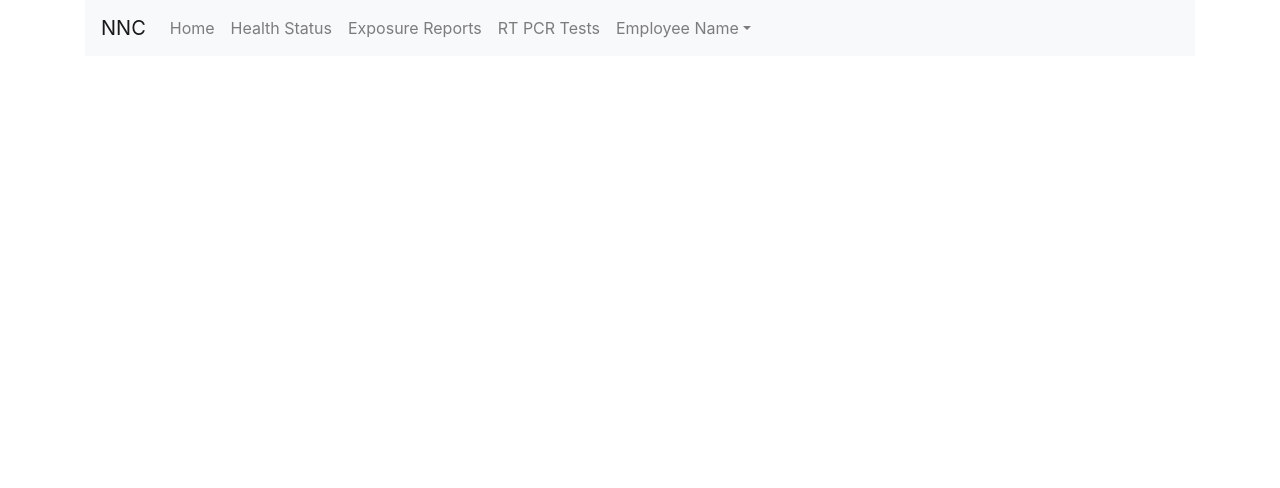
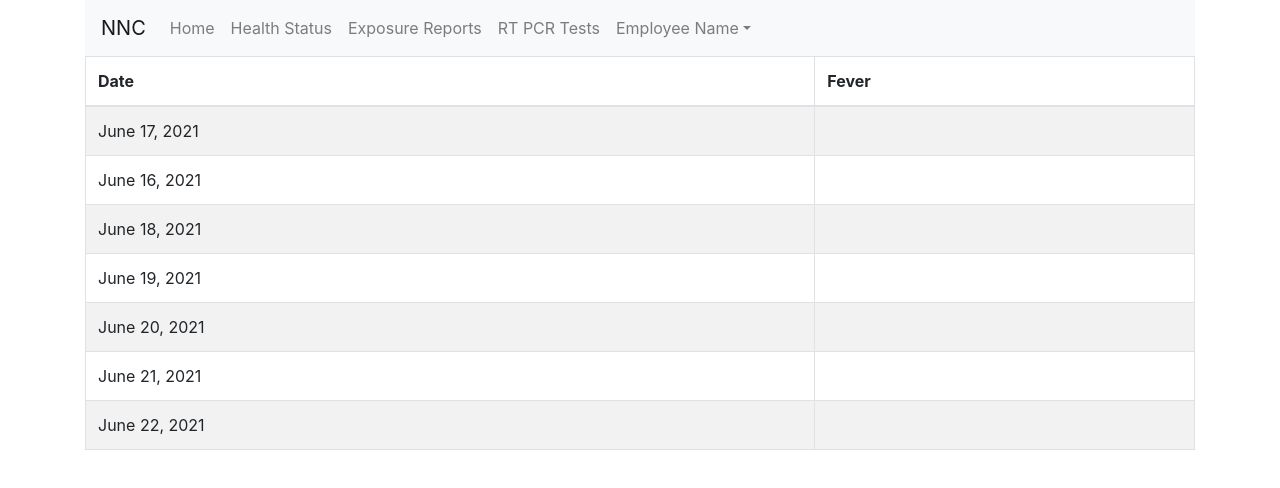
Before and after one commit to hannalalia/health-monitoring, a React (Create React App) app: page /Health in a window 1280 px wide. Shown: the top 488 px of the page. Built offline with nearby package versions, Linux system fonts and the light colour scheme.

Commit message:
add basic react table template

```diff
--- a/src/components/HealthStatus.js
+++ b/src/components/HealthStatus.js
@@ -1,9 +1,115 @@
-import React from 'react';
+import React, {useMemo} from 'react';
 import {Table} from 'react-bootstrap';
+import {useTable} from 'react-table';
+
+
+
 function HealthStatus() {
+    const data = useMemo(
+        () => [
+            {
+                "id": 1,
+                "date": "June 17, 2021",
+                "fever": false
+            },
+            {
+                "id": 2,
+                "date": "June 16, 2021",
+                "fever": false
+            },
+            {
+                "id": 3,
+                "date": "June 18, 2021",
+                "fever": true
+            },
+            {
+                "id": 4,
+                "date": "June 19, 2021",
+                "fever": true
+            },
+            {
+                "id": 5,
+                "date": "June 20, 2021",
+                "fever": false
+            },
+            {
+                "id": 6,
+                "date": "June 21, 2021",
+                "fever": false
+            },
+            {
+                "id": 7,
+                "date": "June 22, 2021",
+                "fever": false
+            }
+        ],
+        []
+      )
+
+      const columns = useMemo(
+        () => [
+          {
+            Header: 'Date',
+            accessor: 'date',
+          },
+          {
+            Header: 'Fever',
+            accessor: 'fever',
+          },
+        ],
+        []
+      )
+    const tableInstance = useTable({ columns, data });
+    const {
+        getTableProps,
+        getTableBodyProps,
+        headerGroups,
+        rows,
+        prepareRow,
+      } = tableInstance
     return (
     <div>
-
+        <Table striped bordered {...getTableProps()}>
+            <thead>
+            {
+                headerGroups.map(headerGroup => (
+                <tr {...headerGroup.getHeaderGroupProps()}>
+                {
+                    headerGroup.headers.map(column => (
+                    <th {...column.getHeaderProps()}>
+                        {
+                        column.render('Header')
+                        }
+                    </th>
+                    ))
+                }
+                </tr>
+                ))
+            }
+            </thead>
+            <tbody  {...getTableBodyProps()}>
+            {
+                rows.map(row => {
+                    prepareRow(row)
+                    return (
+                    <tr {...row.getRowProps()}>
+                        {
+                            row.cells.map(cell => {
+                            return (
+                                <td {...cell.getCellProps()}>
+                                {
+                                cell.render('Cell')
+                                }
+                                </td>
+                            )
+                            })
+                        }
+                    </tr>
+                    )
+                })
+            }
+            </tbody>
+        </Table>
     </div>
     );
 }
```
